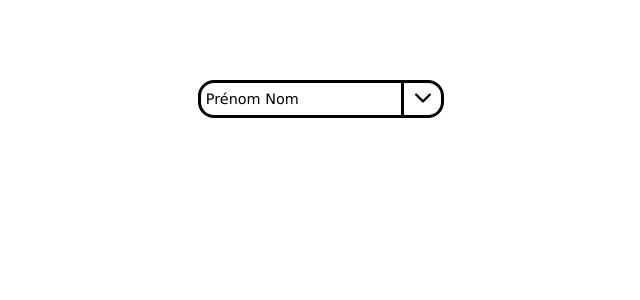
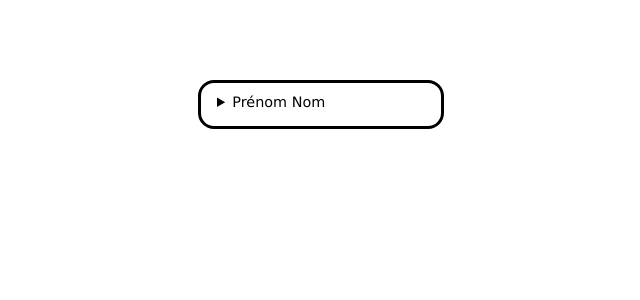
Before and after one commit to j-hazart/PretBus, a React (Vite) app in the folder frontend/: page / in a window 1280 px wide. Shown: the top 300 px of the page, without its empty margins (319-959 px from the left). Built offline with nearby package versions, Linux system fonts and the light colour scheme.

Commit message:
finished page list traveler for driver

```diff
--- a/frontend/src/components/ListTraveler.css
+++ b/frontend/src/components/ListTraveler.css
@@ -5,35 +5,26 @@
   justify-content: center;
 }
 .traveler {
-  list-style-type: none;
   display: flex;
-  justify-content: space-between;
   min-width: 15rem;
-  max-height: 2rem;
+  min-height: 2rem;
   border: solid;
   border-radius: 1rem;
+  padding: 0.7rem 0rem 0rem 0rem;
 }
 .name-traveler {
   font-family: Verdana, Geneva, Tahoma, sans-serif;
   font-size: 0.9rem;
-  display: flex;
-  flex-direction: column;
-  justify-content: center;
-  padding: 0rem 0rem 0rem 0.3rem;
-}
-.button-start-end-traveler {
-  background-color: white;
-  border-width: 0rem;
-  border-radius: 1rem;
-  width: 2.5rem;
-  border-left: solid;
-  border-top-left-radius: 0rem;
-  border-bottom-left-radius: 0rem;
-}
-.arrow-start-end-traveler {
-  width: 1rem;
-  height: 1rem;
+  padding: 0rem 0rem 0rem 1rem;
 }
 .list-start-end {
-  display: none;
+  padding: 0rem 0rem 0rem 1rem;
 }
+.list-start {
+  list-style-type: none;
+  font-family: Verdana, Geneva, Tahoma, sans-serif;
+}
+.list-end {
+  list-style-type: none;
+  font-family: Verdana, Geneva, Tahoma, sans-serif;
+}
--- a/frontend/src/components/ListTraveler.jsx
+++ b/frontend/src/components/ListTraveler.jsx
@@ -1,18 +1,16 @@
-import arrow from "../assets/arrow.png";
 import "./ListTraveler.css";
 
 export default function ListTraveler() {
   return (
     <ul className="list-of-traveler">
       <li className="traveler">
-        <p className="name-traveler">Prénom Nom</p>
-        <button className="button-start-end-traveler" type="button">
-          <img className="arrow-start-end-traveler" src={arrow} alt="arrow" />
-        </button>
-        <ul className="list-start-end">
-          <li className="list-start">Départ :</li>
-          <li className="list-end">Arrivé : </li>
-        </ul>
+        <details>
+          <summary className="name-traveler">Prénom Nom</summary>
+          <ul className="list-start-end">
+            <li className="list-start">Départ :</li>
+            <li className="list-end">Arrivé : </li>
+          </ul>
+        </details>
       </li>
     </ul>
   );
```
Also changed, not shown: frontend/src/assets/arrow.png (deleted).
